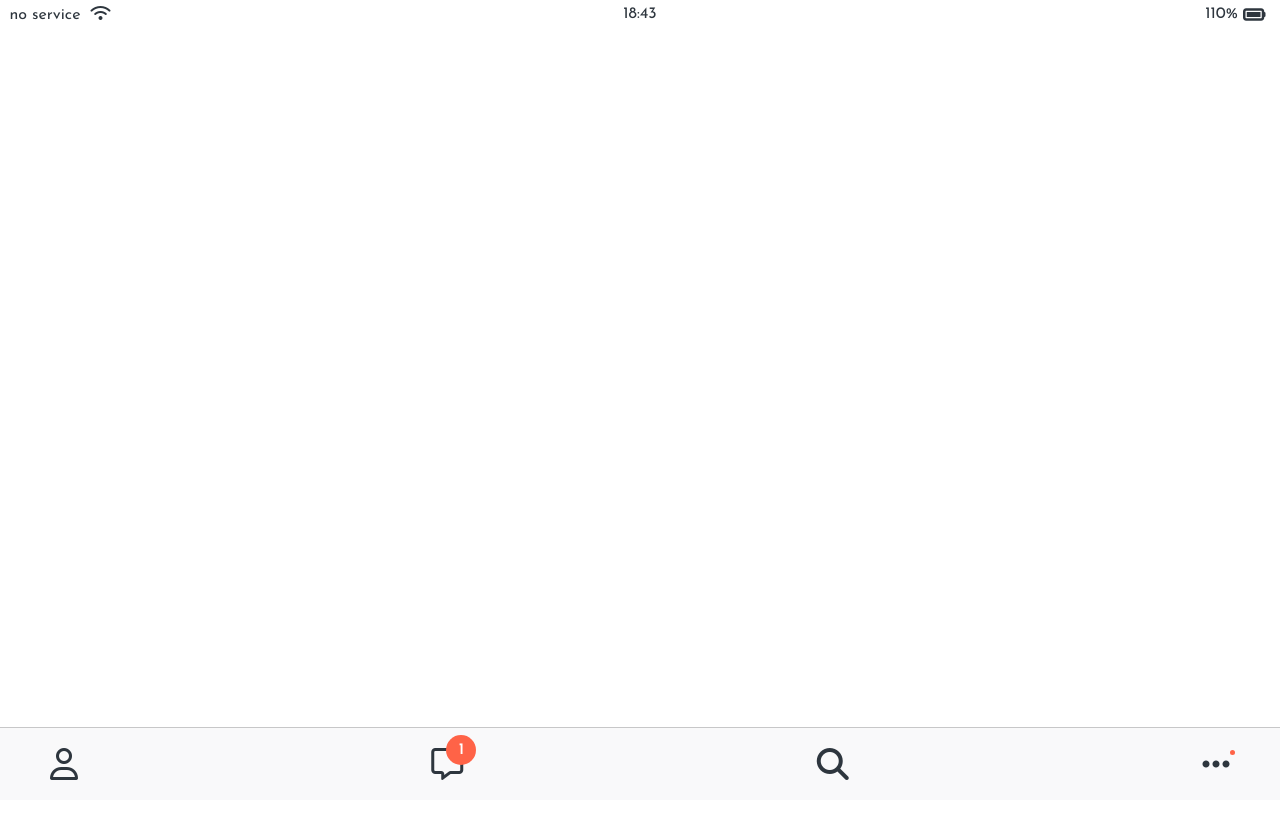
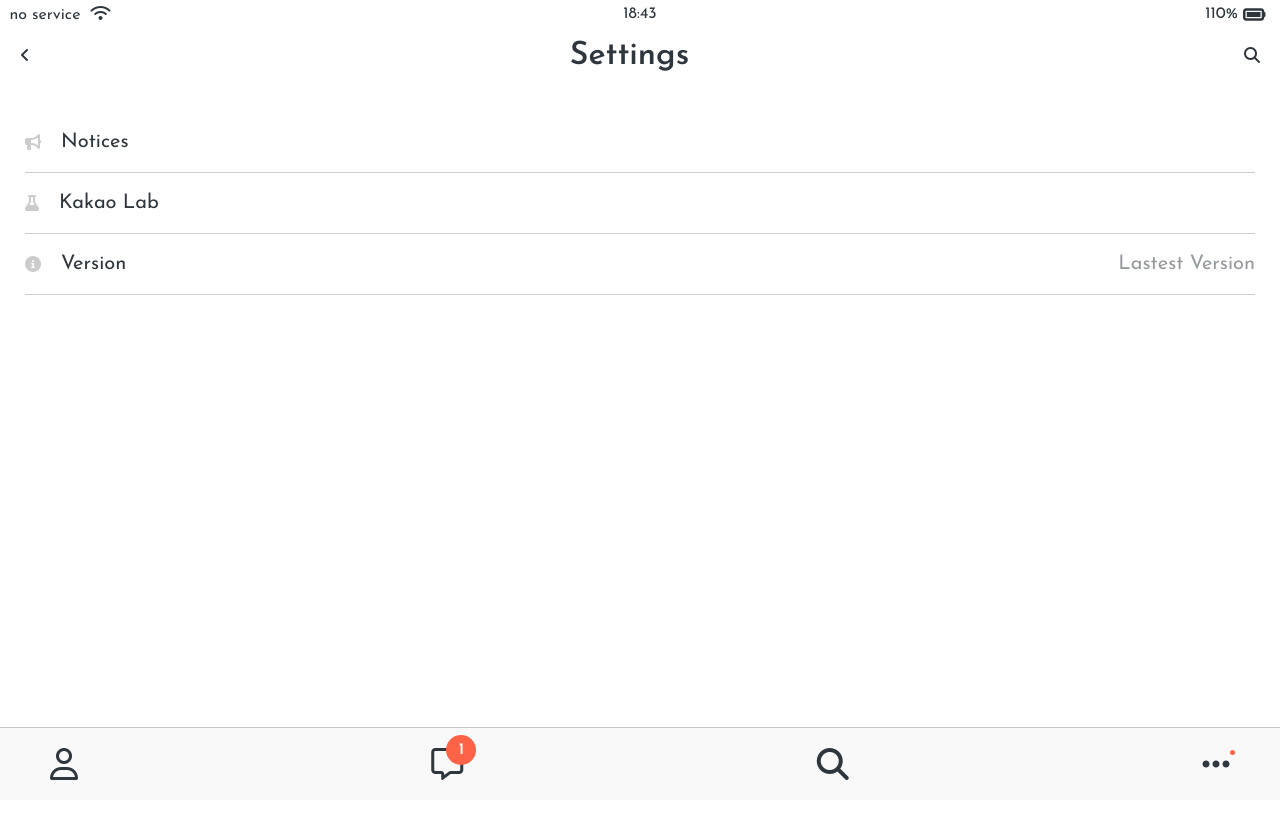
Before and after one commit to xftujoipufm/kokoa-clone-2025, a plain HTML site: page settings.html in a window 1280 px wide. Shown: the top 818 px of the page. Drawn offline with Linux system fonts and the light colour scheme; a web font is replaced by a local one.

Commit message:
2025-04-10

```diff
--- /dev/null
+++ b/css/components/alt-screen-header.css
@@ -0,0 +1,23 @@
+.alt-header {
+    padding: 40px 20px;
+    display: flex;
+    align-items: center;
+    justify-content: center;
+}
+
+.alt-header__title {
+    font-size: 32px;
+    font-weight: 600;
+}
+
+.alt-header__column:first-child {
+    margin-right: auto;
+}
+
+.alt-header__column:last-child {
+    margin-left: auto;
+}
+
+.alt-header__column:last-child span i {
+    margin-left: 15px;
+}
--- /dev/null
+++ b/css/screens/chat.css
@@ -0,0 +1,3 @@
+#chat-screen {
+    background-color: #abc1d1;
+}
--- /dev/null
+++ b/css/screens/settings.css
@@ -0,0 +1,23 @@
+.settings__setting {
+    padding: 20px 0px;
+    border-bottom: var(--main-border);
+    font-size: 20px;
+    display: flex;
+    align-items: center;
+    justify-content: space-between;
+}
+
+.settings__setting i {
+    margin-right: 20px;
+    color: rgba(0, 0, 0, 0.2);
+    font-size: 16px;
+}
+
+.settings__setting-column {
+    display: flex;
+    align-items: center;
+}
+
+.settings__setting-column:last-child {
+    opacity: 0.5;
+}
--- a/css/styles.css
+++ b/css/styles.css
@@ -7,6 +7,7 @@
 @import "components/status-bar.css";
 @import "components/nav-bar.css";
 @import "components/screen-header.css";
+@import "components/alt-screen-header.css";
 @import "components/user-components.css";
 @import "components/badge.css";
 @import "components/icon-row.css";
@@ -16,7 +17,8 @@
 @import "screens/friends.css";
 @import "screens/find.css";
 @import "screens/more.css";
-
+@import "screens/settings.css";
+@import "screens/chat.css";
 
 body{
     font-family: "Josefin Sans", sans-serif;
--- a/settings.html
+++ b/settings.html
@@ -23,8 +23,46 @@
         </div>
     </div>
 
+    <header class="alt-header">
+        <div class="alt-header__column">
+            <a href="more.html">
+                <i class="fa-solid fa-angle-left"></i>
+            </a>
+        </div>
+        <div class="alt-header__column">
+            <h1 class="alt-header__title">Settings</h1>
+        </div>
+        <div class="alt-header__column">
+            <span><i class="fa-solid fa-magnifying-glass"></i></span>
+        </div>
+    </header>
+
     <main class="main-screen">
-
+        <ul class="settings-list">
+            <li class="settings__setting">
+                <div class="settings__setting-column">
+                    <i class="fa-solid fa-bullhorn"></i>
+                    <span>Notices</span>
+                </div>
+                <div class="settings__setting-column"></div>
+            </li>
+            <li class="settings__setting">
+                <div class="settings__setting-column">
+                    <i class="fa-solid fa-flask"></i>
+                    <span>Kakao Lab</span>
+                </div>
+                <div class="settings__setting-column"></div>
+            </li>
+            <li class="settings__setting">
+                <div class="settings__setting-column">
+                    <i class="fa-solid fa-circle-info"></i>
+                    <span>Version</span>
+                </div>
+                <div class="settings__setting-column">
+                    <span>Lastest Version</span>
+                </div>
+            </li>
+        </ul>
     </main> <!-- Fixed closing tag for main -->
 
     <nav class="nav">
```
Also changed, not shown: chat.html (added, +47 -0 lines), chats.html (+4 -2 lines).
